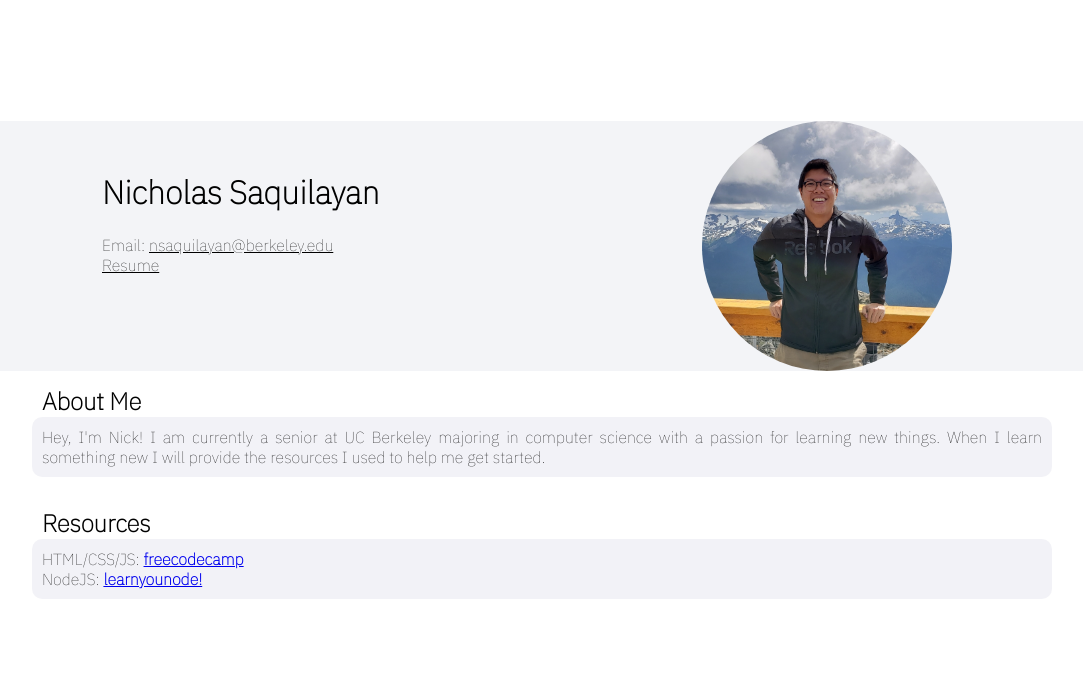
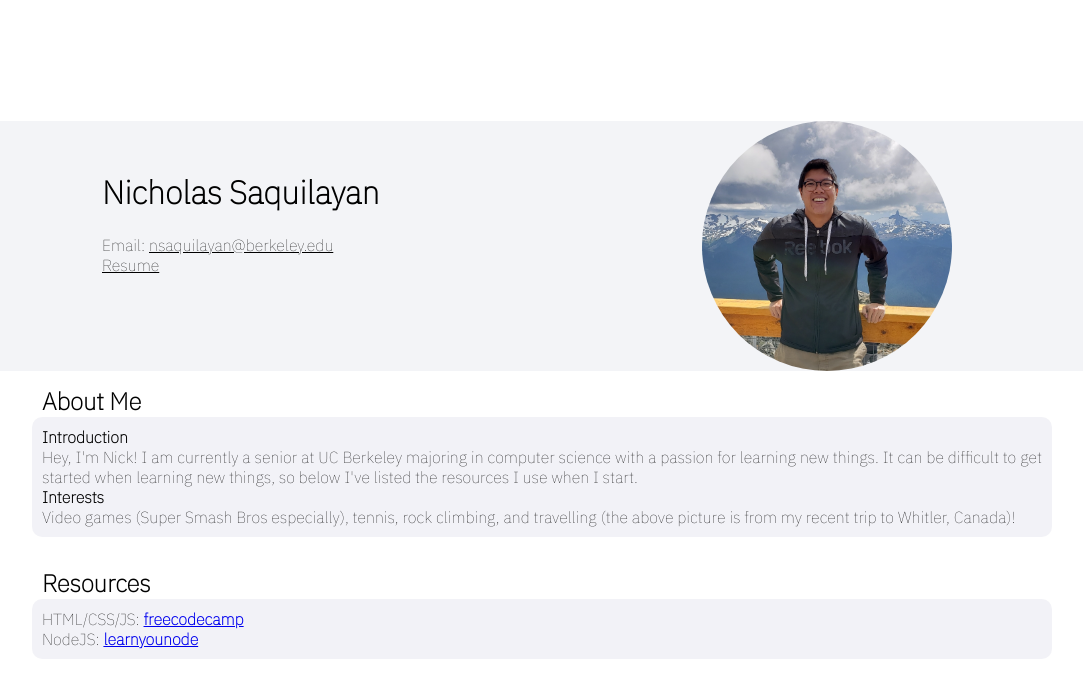
Before and after one commit to nsaquilayan/nsaquilayan.github.io, a plain HTML site: page index.html in a window 1280 px wide. Shown: the top 698 px of the page, without its empty margins (98-1181 px from the left). Drawn offline with Linux system fonts and the light colour scheme.

Commit message:
Added subheaders to About Me and added more information

```diff
--- a/index.html
+++ b/index.html
@@ -84,16 +84,25 @@ You can apply a class to an HTML element by adding the class attribute
             <div class="about-me">
                 <h2 id="about-me-header" class="left about-me">About Me</h2>
                 <p id="about-me-p" class="about-me center grey-background">
+                    <strong>Introduction</strong>
+                    <br>
                     Hey, I'm Nick! I am currently a senior at UC Berkeley majoring in computer science with a passion for
-                    learning new things. When I learn something new I will provide the resources I used to help me get started.
+                    learning new things. It can be difficult to get started when learning new things, so below I've
+                    listed the resources I use when I start.
+                    <br>
+                    <strong>Interests</strong>
+                    <br>
+                    Video games (Super Smash Bros especially), tennis, rock climbing,
+                    and travelling (the above picture is from my recent trip to
+                    Whitler, Canada)!
                 </p>
                 <br>
-                <h2 id="resource-header" class="left about-me">Resources</h2>
+                <h2 id="resource-header" class="resources left about-me">Resources</h2>
                 <div class="resources left grey-background">
                     HTML/CSS/JS:
                     <strong><a href="https://www.freecodecamp.org/">freecodecamp</a></strong><br>
                     NodeJS:
-                    <strong><a href="https://github.com/workshopper/learnyounode">learnyounode!</a></strong>
+                    <strong><a href="https://github.com/workshopper/learnyounode">learnyounode</a></strong>
                 </div>
             </div>
         </div>
```
